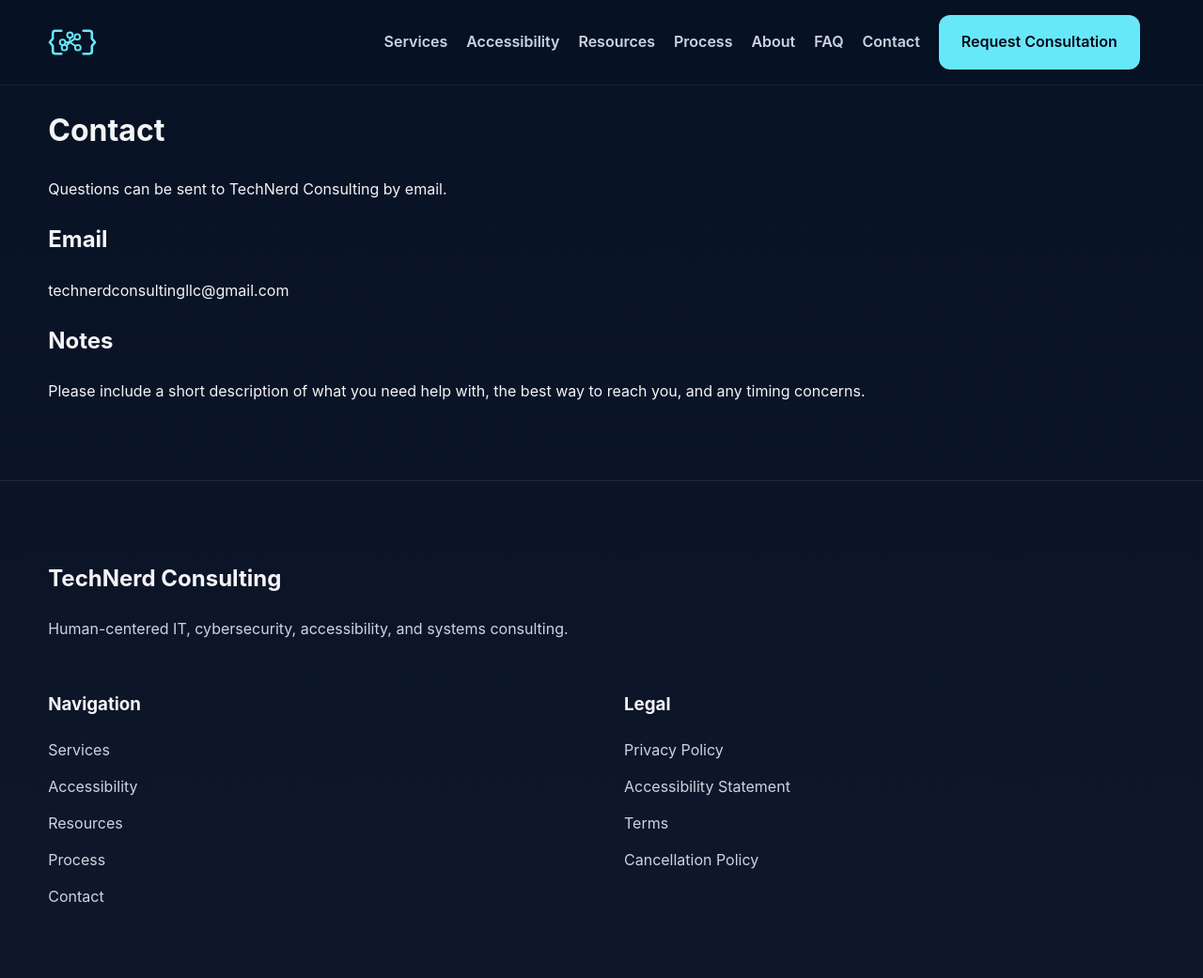
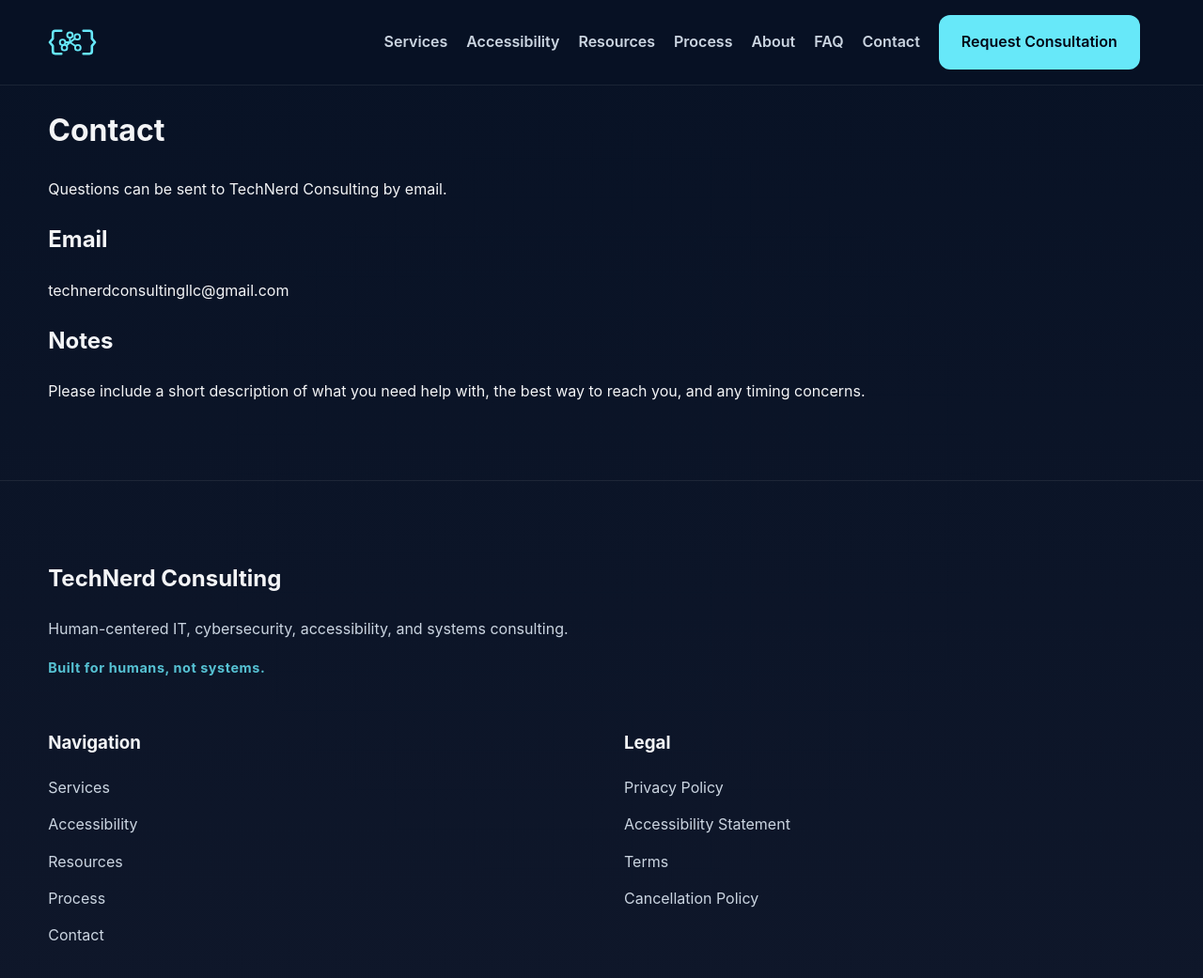
Before and after one commit to cjblackthorn/technerd, a Jekyll site: the page built from contact.md, in a window 1280 px wide and 1085 px high. Shown: the top 1041 px of the window at 94% size. Built offline with Jekyll 4.4.1, drawn with Linux system fonts in a browser that asks for light colours.

Commit message:
Add premium motion texture and visual identity refinements

```diff
--- a/assets/css/nav-polish.scss
+++ b/assets/css/nav-polish.scss
@@ -1,7 +1,103 @@
 ---
 ---
 
-/* Final mobile navigation and premium layout polish */
+/* Premium refinement layer */
+body::before {
+  content: "";
+  position: fixed;
+  inset: 0;
+  pointer-events: none;
+  background-image:
+    linear-gradient(rgba(103,232,249,0.02) 1px, transparent 1px),
+    linear-gradient(90deg, rgba(103,232,249,0.02) 1px, transparent 1px);
+  background-size: 42px 42px;
+  mask-image: radial-gradient(circle at center, black 30%, transparent 90%);
+  opacity: 0.28;
+  z-index: -1;
+}
+
+html {
+  scroll-behavior: smooth;
+}
+
+.card,
+.process-step,
+.button,
+.mobile-dropdown,
+.mobile-nav summary,
+.brand-node {
+  transition:
+    transform 180ms ease,
+    box-shadow 220ms ease,
+    border-color 220ms ease,
+    background-color 220ms ease,
+    opacity 180ms ease;
+}
+
+.card,
+.process-step {
+  backdrop-filter: blur(8px);
+}
+
+.section-block:nth-of-type(odd) {
+  position: relative;
+}
+
+.section-block:nth-of-type(odd)::before {
+  content: "";
+  position: absolute;
+  top: 0;
+  left: 50%;
+  width: min(92%, 1100px);
+  height: 1px;
+  transform: translateX(-50%);
+  background: linear-gradient(
+    90deg,
+    transparent,
+    rgba(103,232,249,0.10),
+    transparent
+  );
+}
+
+.footer-brand::after {
+  content: "Built for humans, not systems.";
+  display: block;
+  margin-top: 1rem;
+  color: rgba(103,232,249,0.82);
+  font-size: 0.9rem;
+  font-weight: 700;
+  letter-spacing: 0.04em;
+}
+
+@media (hover: hover) {
+  .button-primary:hover {
+    box-shadow: 0 0 1.4rem rgba(103,232,249,0.22);
+    transform: translateY(-1px);
+  }
+
+  .button-secondary:hover {
+    border-color: rgba(103,232,249,0.24);
+    background: rgba(103,232,249,0.04);
+  }
+
+  .card:hover,
+  .process-step:hover {
+    border-color: rgba(103,232,249,0.24);
+    transform: translateY(-3px);
+    box-shadow: 0 1rem 2.4rem rgba(0, 0, 0, 0.18);
+  }
+
+  .brand-node:hover {
+    transform: scale(1.04);
+    filter: drop-shadow(0 0 0.5rem rgba(103,232,249,0.28));
+  }
+
+  .mobile-nav summary:hover {
+    border-color: rgba(103,232,249,0.24);
+    background: rgba(103,232,249,0.04);
+  }
+}
+
 @media (max-width: 900px) {
   .container {
     width: min(94%, 1280px);
@@ -38,6 +134,7 @@
     right: 0;
     width: min(16rem, 72vw);
     z-index: 2000;
+    animation: dropdownFade 180ms ease;
   }
 
   .mobile-nav-links {
@@ -211,14 +308,14 @@
   }
 }
 
-@media (hover: hover) {
-  .button-primary:hover {
-    box-shadow: 0 0 1.4rem rgba(103,232,249,0.22);
-    transform: translateY(-1px);
+@keyframes dropdownFade {
+  from {
+    opacity: 0;
+    transform: translateY(-0.35rem);
   }
 
-  .card:hover,
-  .process-step:hover {
-    border-color: rgba(103,232,249,0.22);
+  to {
+    opacity: 1;
+    transform: translateY(0);
   }
 }
```
